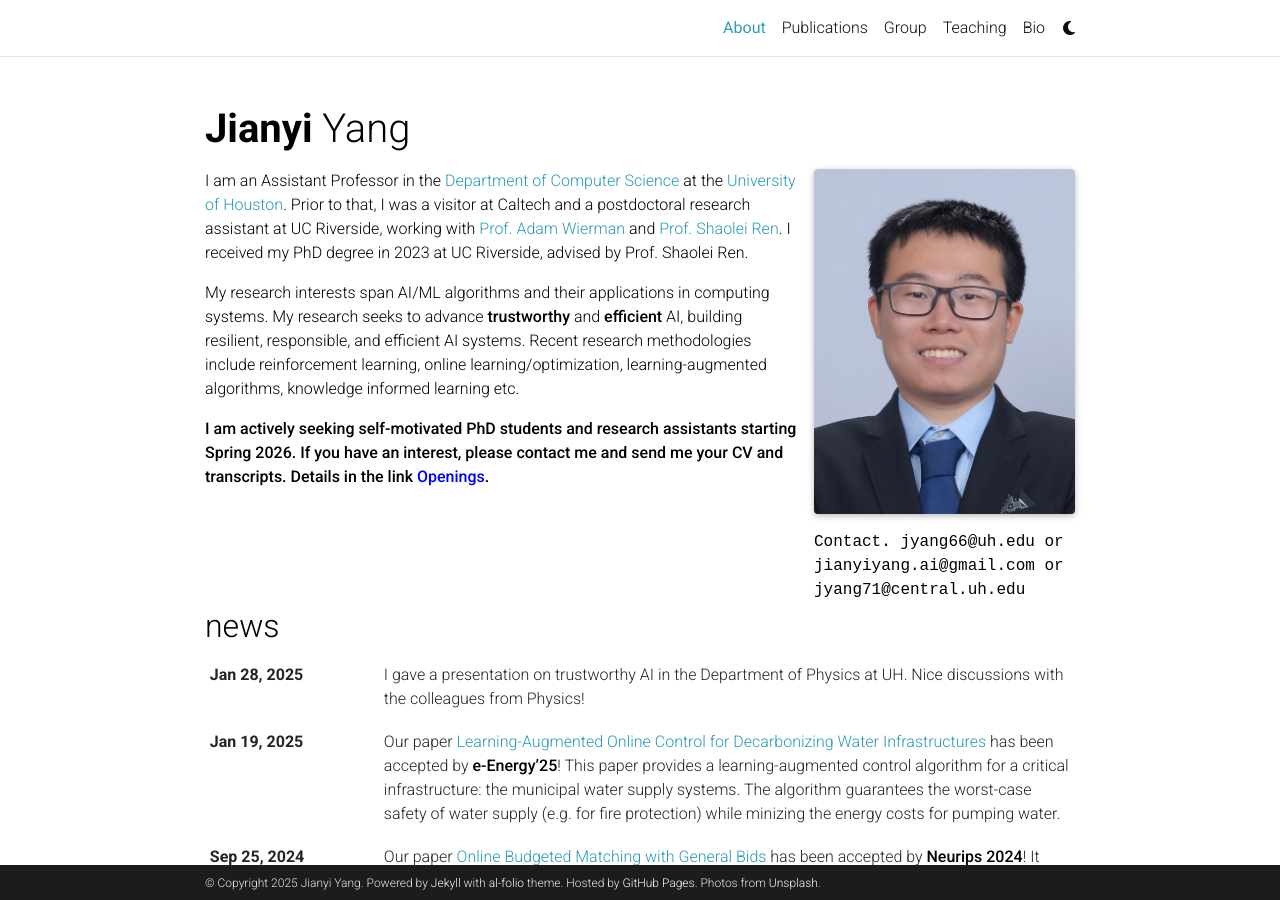
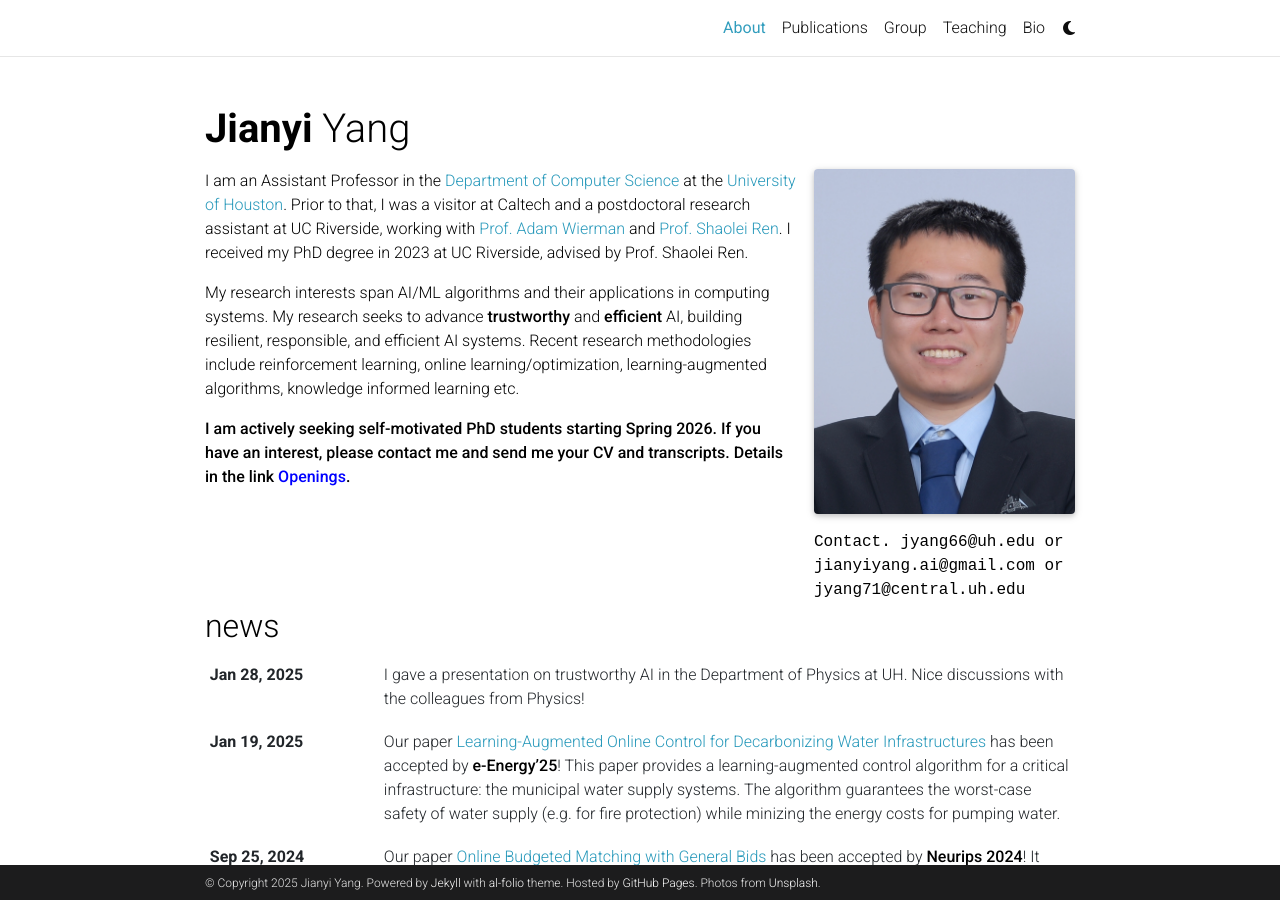
Before and after one commit to JYang-AI/jyang-ai.github.io, a Jekyll site: the page built from _pages/about.md, in a window 1280 px wide and 900 px high. Built offline with Jekyll 4.4.1, drawn with Linux system fonts in a browser that asks for light colours; full-size pictures stand in for the smaller copies a plugin makes; some web fonts are replaced; comment, search, counter and statistics services are not loaded; a style sheet for code colours, icons or effects is not loaded.

Commit message:
Update about.md

```diff
--- a/_pages/about.md
+++ b/_pages/about.md
@@ -22,4 +22,4 @@
 My research interests span AI/ML algorithms and their applications in computing systems.  My research seeks to advance **trustworthy** and **efficient** AI, building resilient, responsible, and efficient AI systems. Recent research methodologies include reinforcement learning, online learning/optimization, learning-augmented algorithms, knowledge informed learning etc.
 
 
-**I am actively seeking self-motivated PhD students and research assistants starting Spring 2026. If you have an interest, please contact me and send me your CV and transcripts. Details in the link [<span style="color: blue;">Openings</span>](https://jyang-ai.github.io/join/).**
+**I am actively seeking self-motivated PhD students starting Spring 2026. If you have an interest, please contact me and send me your CV and transcripts. Details in the link [<span style="color: blue;">Openings</span>](https://jyang-ai.github.io/join/).**
```
